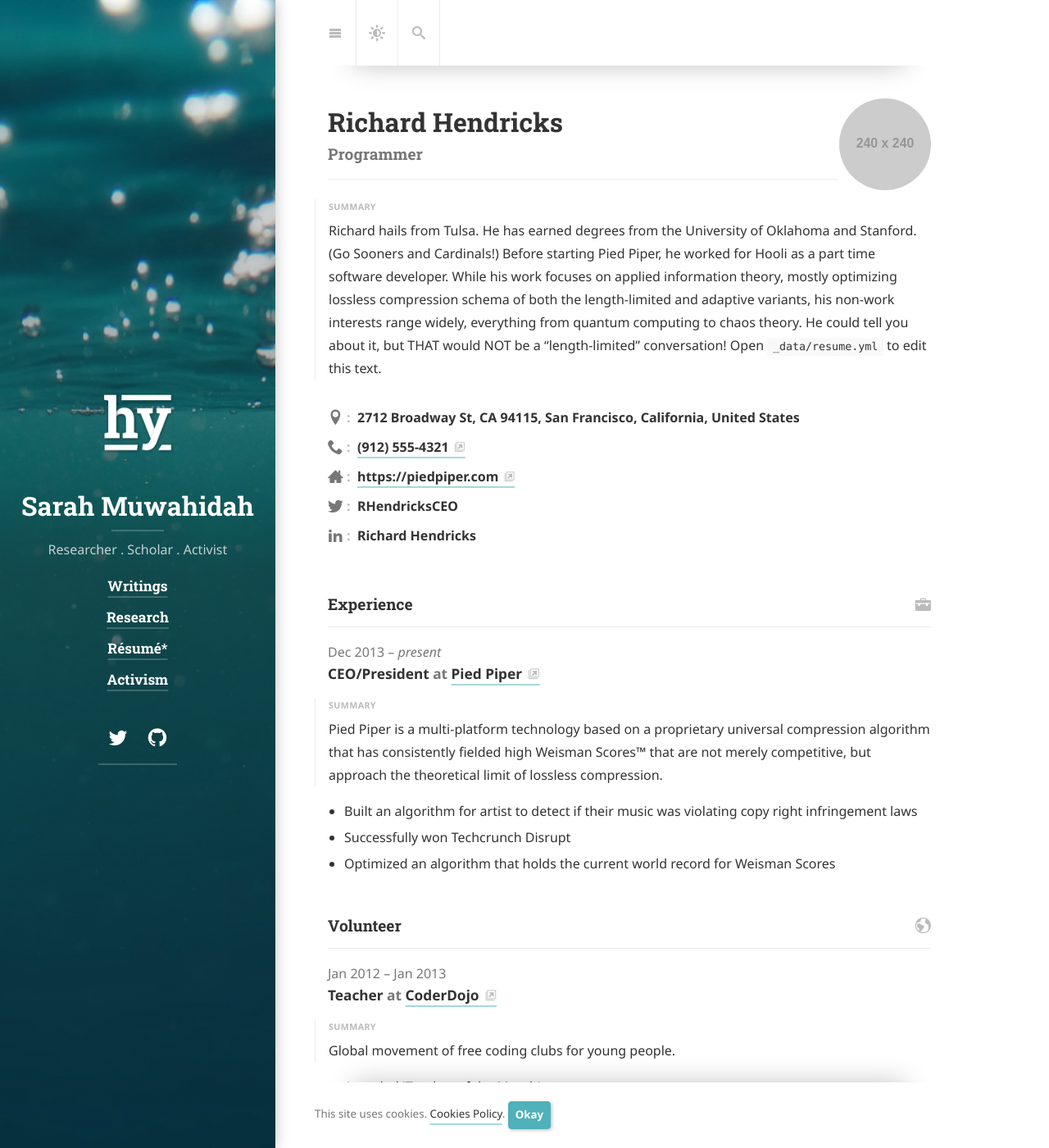
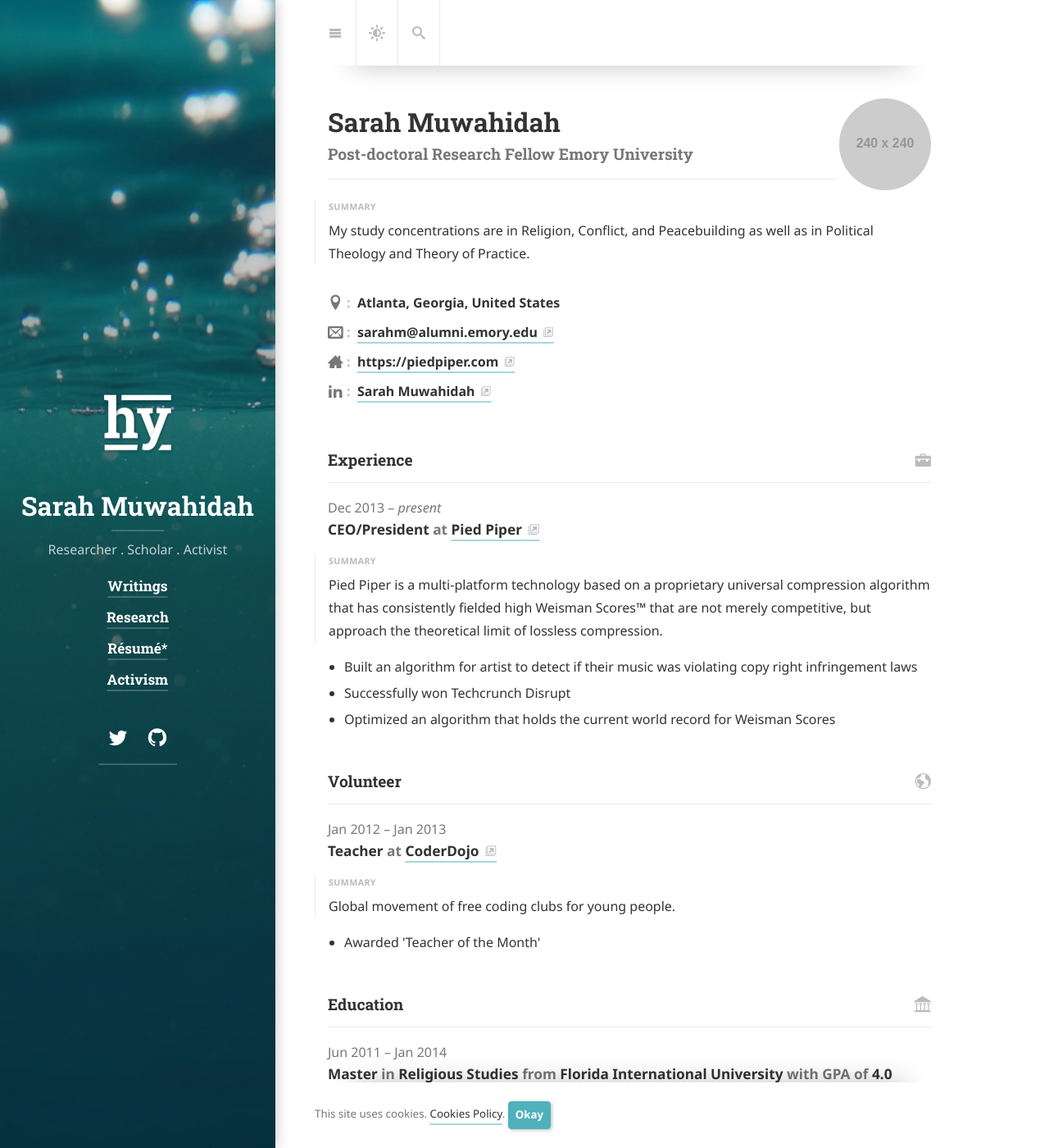
Before and after one commit to zoura8/zoura8.github.io, a Jekyll site: the page built from resume.md, in a window 1280 px wide and 1400 px high. Shown: the whole window at 82% size. Built offline with Jekyll 4.4.1, drawn with Linux system fonts in a browser that asks for light colours; cached includes are drawn as plain includes; nearby versions of some CDN libraries; some web fonts are replaced; library files that are not in the unit come from our copies; some of the changed text lies outside the part shown.

Commit message:
commit resume

```diff
--- a/_data/resume.yml
+++ b/_data/resume.yml
@@ -2,35 +2,21 @@
 # If you don't have a JSON Resume you can just edit this YAML file instead.
 # See also: <https://jsonresume.org/>.
 basics:
-  name: "Richard Hendricks"
-  label: "Programmer"
+  name: "Sarah Muwahidah"
+  label: "Post-doctoral Research Fellow Emory University"
   picture: "https://placehold.it/240x240"
-  email: ""
-  phone: "(912) 555-4321"
+  email: "sarahm@alumni.emory.edu"
   website: "https://piedpiper.com"
   summary: >
-    Richard hails from Tulsa.
-    He has earned degrees from the University of Oklahoma and Stanford. (Go Sooners and Cardinals!)
-    Before starting Pied Piper, he worked for Hooli as a part time software developer.
-    While his work focuses on applied information theory,
-    mostly optimizing lossless compression schema of both the length-limited and adaptive variants,
-    his non-work interests range widely,
-    everything from quantum computing to chaos theory.
-    He could tell you about it, but THAT would NOT be a “length-limited” conversation!
-    Open `_data/resume.yml` to edit this text.
+    My study concentrations are in Religion, Conflict, and Peacebuilding as well as in Political Theology and Theory of Practice.
   location:
-    address: "2712 Broadway St"
-    postalCode: "CA 94115"
-    city: "San Francisco"
+    city: "Atlanta"
     countryCode: "US"
-    region: "California"
+    region: "Georgia"
   profiles:
-    - network: "Twitter"
-      username: "RHendricksCEO"
-      url: ""
     - network: "LinkedIn"
-      username: "Richard Hendricks"
-      url: ""
+      username: "Sarah Muwahidah"
+      url: "https://www.linkedin.com/in/sarah-muwahidah-a9889718"
 work:
   - company: "Pied Piper"
     position: "CEO/President"
@@ -55,9 +41,9 @@
     highlights:
       - "Awarded 'Teacher of the Month'"
 education:
-  - institution: "University of Oklahoma"
-    area: "Information Technology"
-    studyType: "Bachelor"
+  - institution: "Florida International University"
+    area: "Religious Studies"
+    studyType: "Master"
     startDate: "2011-06-01"
     endDate: "2014-01-01"
     gpa: "4.0"
```
